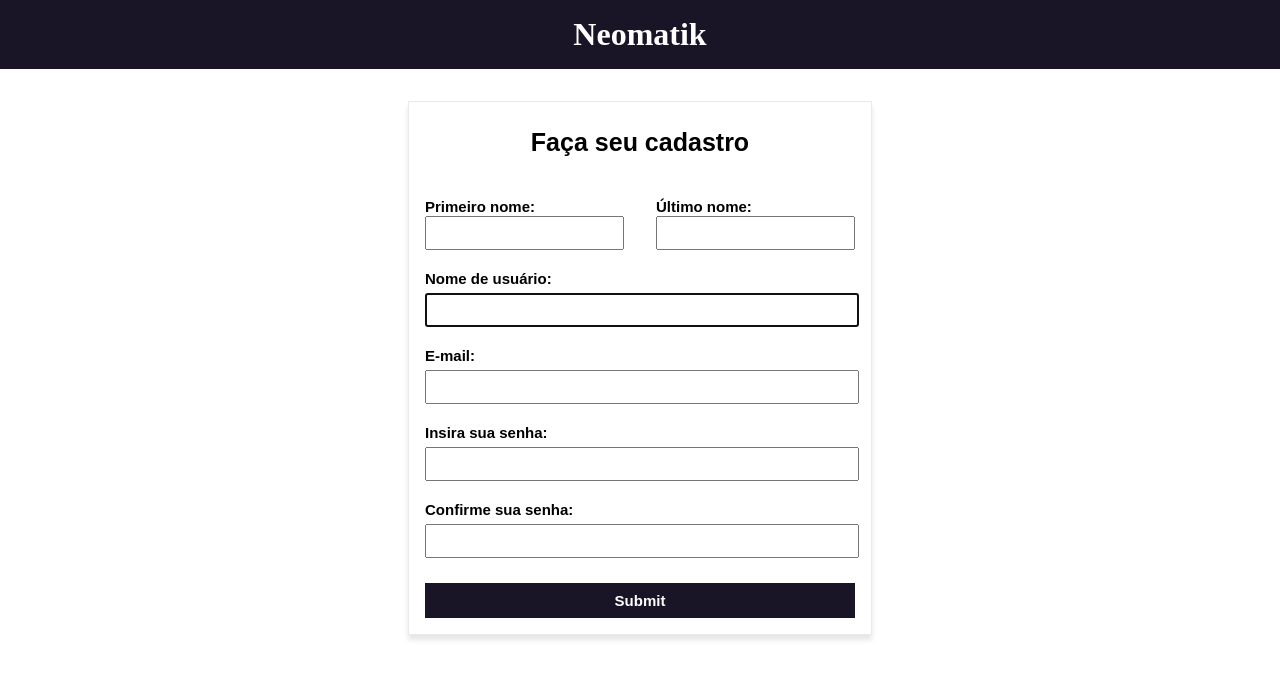
After one commit to romeuborges19/projeto-django, a Django app: page /authors/register/ in a window 1280 px wide. The commit adds this page. Shown: the top 679 px of the page. Run offline with Django 4.2, Linux system fonts and the light colour scheme.

Commit message:
Register Page Done

```diff
--- /dev/null
+++ b/authors/forms.py
@@ -0,0 +1,39 @@
+from django.forms import EmailInput, ModelForm, PasswordInput, TextInput
+from django.contrib.auth.forms import UserCreationForm
+from django.contrib.auth.models import User
+from django import forms
+
+
+class CreateUserForm(UserCreationForm):
+    class Meta:
+        model = User
+
+        fields = [
+            'first_name',
+            'last_name',
+            'username',
+            'email',
+            'password1',
+            'password2'
+        ]
+
+
+
+        widgets = {
+            'first_name':TextInput(attrs={
+                'class':"form-control",
+                'style': 'width: 190px; height: 30px; padding-left:5px',
+            }),
+            'last_name':TextInput(attrs={
+                'class':"form-control",
+                'style': 'width: 190px; height: 30px; padding-left:5px',
+            }),
+            'username':TextInput(attrs={
+                'class':"form-control",
+                'style': 'width: 420px; height: 30px; padding-left:10px'
+            }),
+            'email':EmailInput(attrs={
+                'class':"form-control",
+                'style': 'width: 420px; height: 30px; padding-left:10px'
+            }),
+        }
--- /dev/null
+++ b/authors/templates/authors/pages/register_view.html
@@ -0,0 +1,57 @@
+{% include 'authors\partials\register_view_head.html' %}
+{% include 'recipes/partials/head.html' %}
+
+<body>
+    {% include 'recipes/pages/header.html' %}
+
+    <div class="main-register-section">
+        <form action="{% url 'authors:create' %}" method="POST">
+            {% csrf_token %}
+
+
+            <div class="register-box-container">
+                <div class="register-box-headline">
+                    <h3>Faça seu cadastro </h3>
+                </div>
+
+                <div class="register-box">
+
+                    <div class="register-box-name">
+                        <div class="name">
+                            <label for="first-name" class="label">Primeiro nome:</label><br/>
+                            {{form.first_name}}
+                        </div>
+                        <div class="name">
+                            <label for="last-name" class="label">Último nome:</label><br/>
+                            {{form.last_name}}
+                        </div>
+
+                    </div>
+
+                    <div class="register-box-section">
+                        <label for="username" class="label">Nome de usuário:</label><br/>
+                        {{form.username}}
+                    </div>
+                    <div class="register-box-section">
+                        <label for="email" class="label">E-mail:</label><br/>
+                        {{form.email}}
+                    </div>
+                    <div class="register-box-section">
+                        <label for="password" class="label">Insira sua senha:</label><br/>
+                        {{form.password1}}
+                    </div>
+                    <div class="register-box-section" class="label">
+                        <label for="confirm-password" class="label">Confirme sua senha:</label><br/>
+                        {{form.password2}}
+                    </div>
+                </div>
+                <input class="register-button" type="submit" name="Create User" href="main/">
+
+            </div>
+
+
+        </form>
+    </div>
+
+</body>
+</html>
--- /dev/null
+++ b/authors/templates/authors/partials/register_view_head.html
@@ -0,0 +1,72 @@
+<!DOCTYPE html>
+<html lang="pt-BR">
+<head>
+    <meta charset="UTF-8">
+    <meta http-equiv="X-UA-Compatible" content="IE=edge">
+    <meta name="viewport" content="width=device-width, initial-scale=1.0">
+    <title>Registro</title>
+
+    <style>
+        .main-register-section{
+            padding: 2rem 30rem;
+            display: flex;
+            justify-content: center;
+        }
+
+        .register-box{
+            display: flex;
+            flex-direction: column;
+            padding-top: 16px;
+        }
+        .register-box-container{
+            font-family: sans-serif;
+            display: flex;
+            flex-direction: column;
+            border: 1px solid #e6eaec;
+            box-shadow: 0 5px 5px 0 rgb(0 0 0 / 10%);
+            padding: 1rem;
+            gap: 15px;
+        }
+        .register-box-section{
+            width: 420px;
+            padding: 10px 0px;
+        }
+        .register-box-name{
+            display: flex;
+            gap: 2rem;
+            margin-bottom: 10px;
+        }
+
+        .register-button{
+            font-size: 15px;
+            font-weight: bold;
+            color: white;
+            background: #191426;
+            padding: 5px 10px;
+            width: auto;
+            height: 35px;
+            transition: 200ms;
+            border:none;
+        }
+        .register-button:hover{
+            background: #5e4b8f;
+        }
+
+        .register-box-section input{
+            width: 420px;
+            height: 30px;
+            padding-left: 10px;
+            margin-top: 5px;
+        }
+        .register-box-headline {
+            display: flex;
+            justify-content: center;
+            padding: 10px;
+            font-size: 21.4px;
+        }
+        .label{
+            font-size: 15px;
+            font-weight: 600;
+        }
+    </style>
+</head>
--- /dev/null
+++ b/authors/urls.py
@@ -0,0 +1,9 @@
+from django.urls import path
+from . import views
+
+app_name = 'authors'
+
+urlpatterns = [
+    path('register/', views.register_view, name='register'),
+    path('register/create/', views.register_create, name='create')
+]
--- a/authors/views.py
+++ b/authors/views.py
@@ -1,3 +1,24 @@
-from django.shortcuts import render
+from django.http import Http404
+from django.shortcuts import render, redirect
+from django.contrib.auth.forms import UserCreationForm
+
+from authors.forms import CreateUserForm
 
 # Create your views here.
+
+def register_view(request):
+    register_form_data = request.session.get('register_form_data', None)
+    form = CreateUserForm(register_form_data)
+
+    context = {'form': form}
+    return render(request, 'authors/pages/register_view.html', context)
+
+def register_create(request):
+    if not request.POST:
+        raise Http404()
+
+    POST = request.POST
+    request.session['register_form_data'] = POST
+    form = CreateUserForm(POST)
+
+    return redirect('authors:register')
--- a/projeto/settings.py
+++ b/projeto/settings.py
@@ -37,7 +37,8 @@ INSTALLED_APPS = [
     'django.contrib.sessions',
     'django.contrib.messages',
     'django.contrib.staticfiles',
-    'recipes'
+    'recipes',
+    'authors'
 ]
 
 MIDDLEWARE = [
--- a/projeto/urls.py
+++ b/projeto/urls.py
@@ -15,9 +15,9 @@ Including another URLconf
 """
 from django.contrib import admin
 from django.urls import path, include
-from recipes.views import my_view
 
 urlpatterns = [
     path('admin/', admin.site.urls),
-    path('', include('recipes.urls'))
+    path('', include('recipes.urls')),
+    path('authors/', include('authors.urls'))
 ]
--- a/recipes/templates/recipes/pages/home.html
+++ b/recipes/templates/recipes/pages/home.html
@@ -7,6 +7,7 @@
         <div class="main-section-container">
             <h3 class="login-box-headline">Login</h3>
             <form action="main/" method="post">
+                {% csrf_token %}
                 <div class="login-box">
                     <div class="login-box-inputs">
                         <div class="text-field">
--- a/recipes/templates/recipes/partials/main-page-head.html
+++ b/recipes/templates/recipes/partials/main-page-head.html
@@ -81,5 +81,6 @@
             height:40px;
             width: 50px;
         }
+
     </style>
 </head>
--- a/recipes/urls.py
+++ b/recipes/urls.py
@@ -1,12 +1,11 @@
 from django.contrib import admin
 from django.urls import include, path
 
-from recipes.views import home, main_page, register_page, tela_login
+from recipes.views import home, main_page, tela_login
 
 urlpatterns = [
     path('admin/', admin.site.urls),
     path('', home),
     path('login/', tela_login),
-    path('register/', register_page),
     path('main/', main_page)
 ]
```
Also changed, not shown: recipes/views.py (+3 -5 lines).
